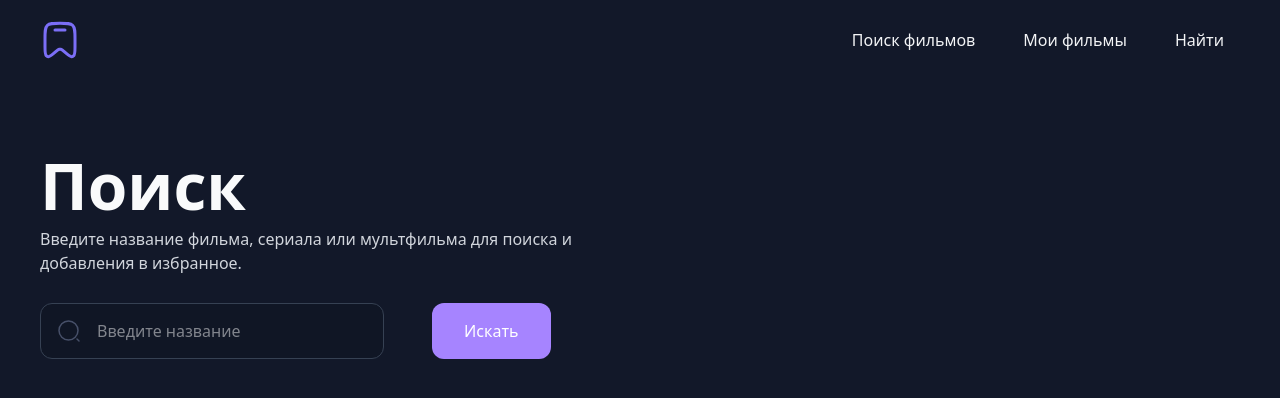
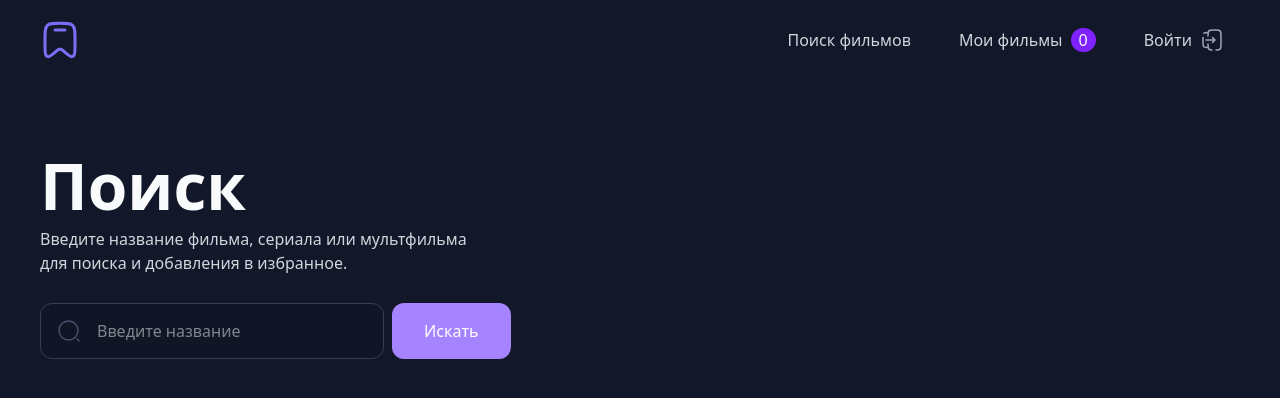
Before and after one commit to leevermy/PurpleSchool-react, a React (Vite) app: page / in a window 1280 px wide. Shown: the top 398 px of the page. Built offline with nearby package versions, Linux system fonts and the light colour scheme.

Commit message:
add badge, modified input, modified header

```diff
--- a/src/App.tsx
+++ b/src/App.tsx
@@ -7,10 +7,14 @@ import Input from './components/Input/Input';
 import SearchIcon from './assets/LeftIcon.svg';
 
 function App() {
-  const [event, setEvent] = useState('');
+  const [searchValue, setSearchValue] = useState('');
 
   const handleEvent = () => {
-    setEvent('search');
+    console.log(searchValue);
+  }
+
+  const handleOnChange = (e: React.ChangeEvent<HTMLInputElement>) => {
+    setSearchValue(e.target.value);
   }
 
   return (
@@ -18,11 +22,11 @@ function App() {
       <Header />
       <div className='container'>
         <Title className='mt-20'>Поиск</Title>
-        <Description className='w-[588px]'>
-          Введите название фильма, сериала или мультфильма для поиска и добавления в избранное.
+        <Description className='w-[450px]'>
+          Введите название фильма, сериала или мультфильма <br/>для поиска и добавления в избранное.
         </Description>
-        <div className='flex gap-12'>
-          <Input value={event} placeholder='Введите название' icon={SearchIcon}/>
+        <div className='flex gap-2'>
+          <Input value={searchValue} onChange={handleOnChange}placeholder='Введите название' icon={SearchIcon}/>
           <Button onClick={handleEvent}>Искать</Button>
         </div>
       </div>
--- /dev/null
+++ b/src/components/Badge/indes.tsx
@@ -0,0 +1,7 @@
+const Badge: React.FC<{ quantity: number | string }> = ({quantity}) => {
+	return (
+		<div className=' text-gray-100 bg-violet-600 px-2 rounded-full'>{quantity}</div>
+	)
+}
+
+export default Badge;
--- a/src/components/Input/Input.tsx
+++ b/src/components/Input/Input.tsx
@@ -2,12 +2,13 @@ interface IInputProps {
 	icon?: string;
 	value: string;
 	placeholder: string;
+	onChange: (e: React.ChangeEvent<HTMLInputElement>) => void;
 }
-const Input: React.FC<IInputProps> = ({ icon, value, placeholder }) => {
+const Input: React.FC<IInputProps> = ({ icon, value, placeholder, onChange }) => {
 	return (
 		<div className='flex py-3 px-4 rounded-xl border border-gray-700 w-[344px]  bg-black/10'>
 			{icon && <img src={icon} className='mr-4 w-[24px]'/>}
-			<input type="text" className='text-gray-100 w-full' value={value} placeholder={placeholder}/>
+			<input type="text" onChange={onChange} className='text-gray-100 w-full  bg-transparent outline-none' value={value} placeholder={placeholder}/>
 		</div>
 	);
 }
--- a/src/layout/Header/index.tsx
+++ b/src/layout/Header/index.tsx
@@ -1,20 +1,25 @@
 import Logo from '../../assets/logo.svg';
+import Login from '../../assets/Login.svg';
+import Badge from '../../components/Badge/indes';
 
 const navItems = [
 	{
 		label: 'Поиск фильмов',
 		icon: '',
 		link: '',
+		badge: false
 	},
 	{
 		label: 'Мои фильмы',
 		icon: '',
 		link: '',
+		badge: true
 	},
 	{
-		label: 'Найти',
-		icon: '',
+		label: 'Войти',
+		icon: Login,
 		link: '',
+		badge: false
 	},
 ]
 
@@ -27,9 +32,10 @@ const Header: React.FC =() => {
 				</div>
 				<nav className='flex gap-4'>
 					{navItems.map((item, index) => (
-						<div key={index} className='px-4 py-3'>
-							<a href={item.link} className='text-gray-100 hover:text-white transition duration-300'>{item.label}</a>
+						<div key={index} className='flex gap-2 px-4 py-3'>
+							<a href={item.link} className='text-gray-300 hover:text-white transition duration-300'>{item.label}</a>
 							{item.icon && <img src={item.icon} alt={item.label} />}
+							{item.badge === true && <Badge quantity={0}/>}
 						</div>
 					))}
 				</nav>
```
Also changed, not shown: src/assets/Login.svg (added).
